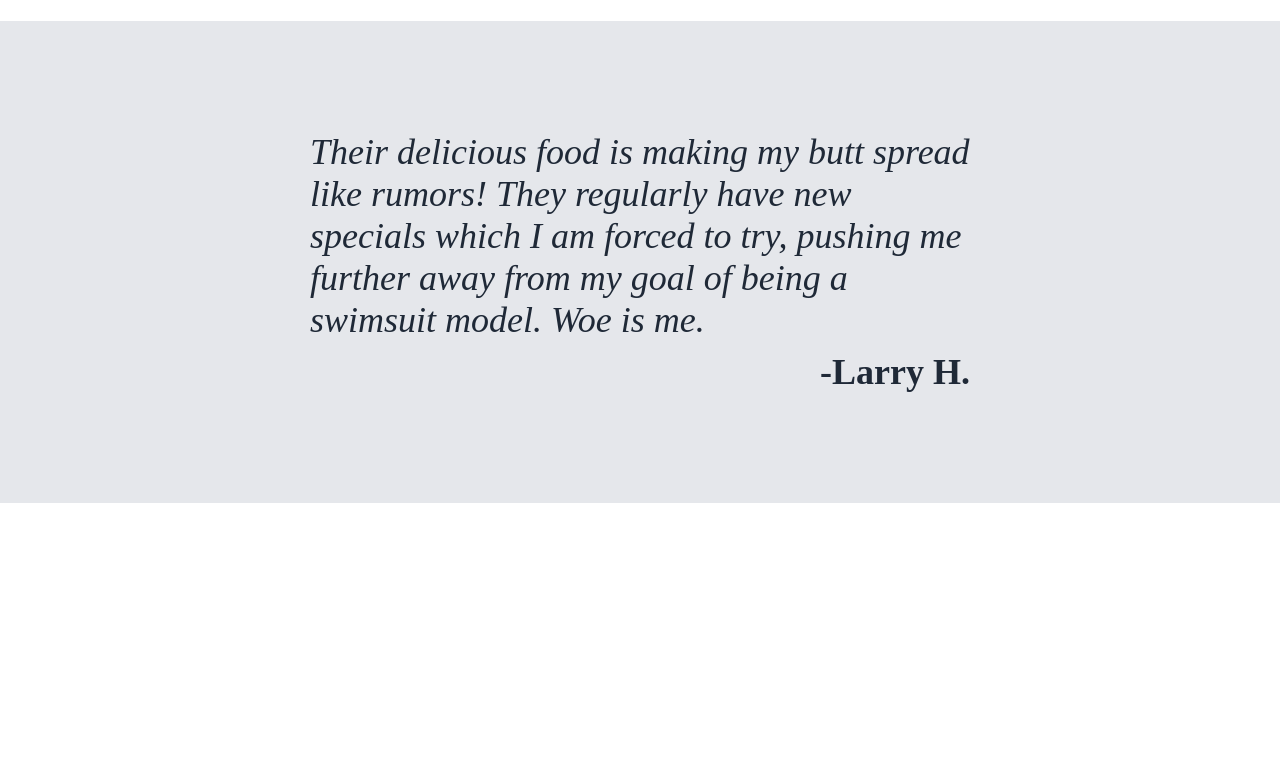
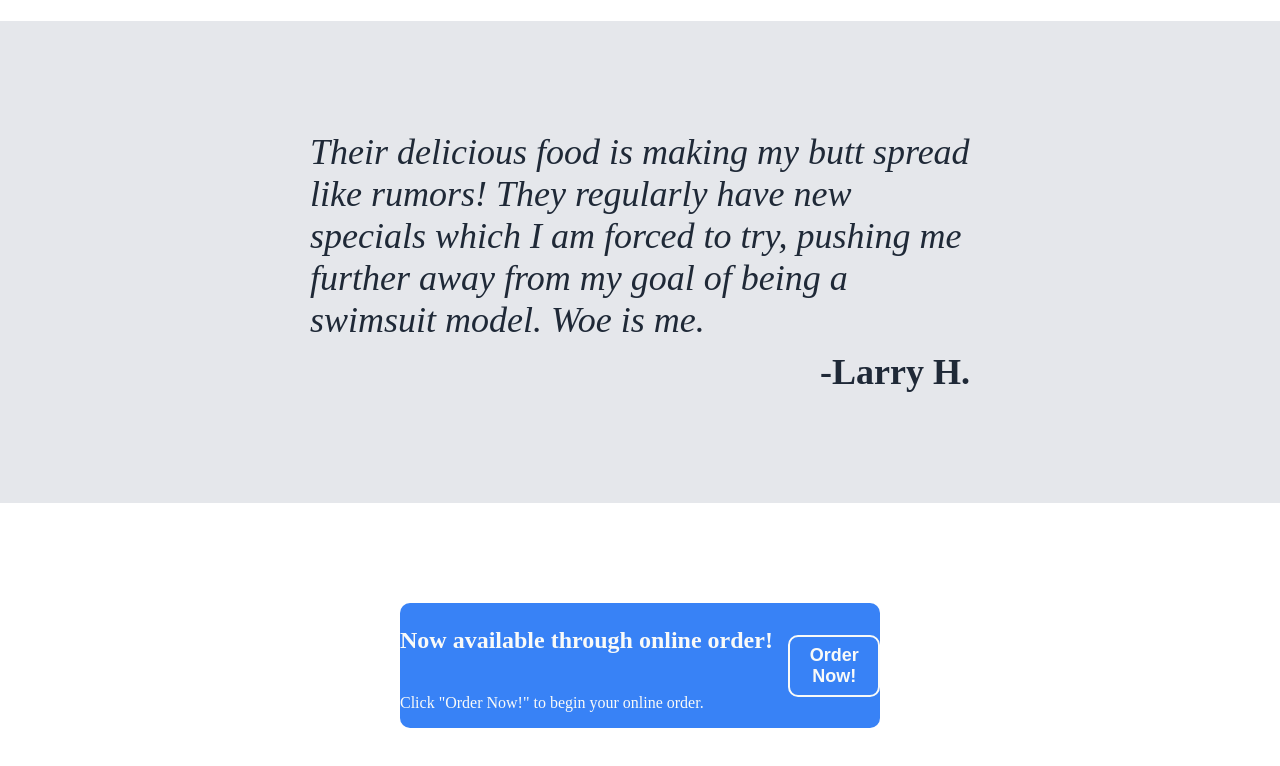
Before and after one commit to LinesReflect/odin-landing-page, a plain HTML site: page index.html in a window 1280 px wide. Shown: the part 1105-1871 px from the top of the page. Before the commit the page ends 1608 px from the top, so only its background shows below. Drawn offline with Linux system fonts and the light colour scheme.

Commit message:
Place text and button in order online section  Changes to be committed: 	modified:   css/style.css 	modified:   index.html

```diff
--- a/css/style.css
+++ b/css/style.css
@@ -172,3 +172,54 @@ ul {
 }
 
 /* QUOTE */
+
+
+/* ORDER ONLINE */
+
+.order-online {
+    margin: 100px 200px;
+    padding: 0 200px;
+}
+
+
+.order-online-card {
+    display: flex;
+    justify-content: space-around;
+    align-items: center;
+    background-color: #3882f6;
+    border-radius: 10px;
+}
+
+
+.order-online-text {
+    display: flex;
+    flex-wrap: wrap;
+    align-content: flex-start;
+    width: 500px;
+}
+
+
+.order-online-title {
+    color: #f9faf8;
+    font-size: 24px;
+    font-weight: 900;
+}
+
+
+.order-online-description {
+    color: #f9faf8;
+
+}
+
+
+.order-online-button button {
+    background-color: #3882f6;
+    color: #f9faf8;
+    font-size: 18px;
+    font-weight: 900;
+    border: #f9faf8 2px solid;
+    border-radius: 10px;
+    padding: 8px 8px;
+}
+
+/* ORDER ONLINE */
--- a/index.html
+++ b/index.html
@@ -68,6 +68,19 @@
             <div class="quote-author">-Larry H.</div>
         </div>
 
+
+        <div class="order-online">
+            <div class="order-online-card">
+                <div class="order-online-text">
+                    <p class="order-online-title">Now available through online order!</p>
+                    <p class="order-online-description">Click "Order Now!" to begin your online order.</p>
+                </div>
+
+
+                <div class="order-online-button"><button>Order Now!</button></div>
+            </div>
+        </div>
+
     </body>
 
 </html>
```
